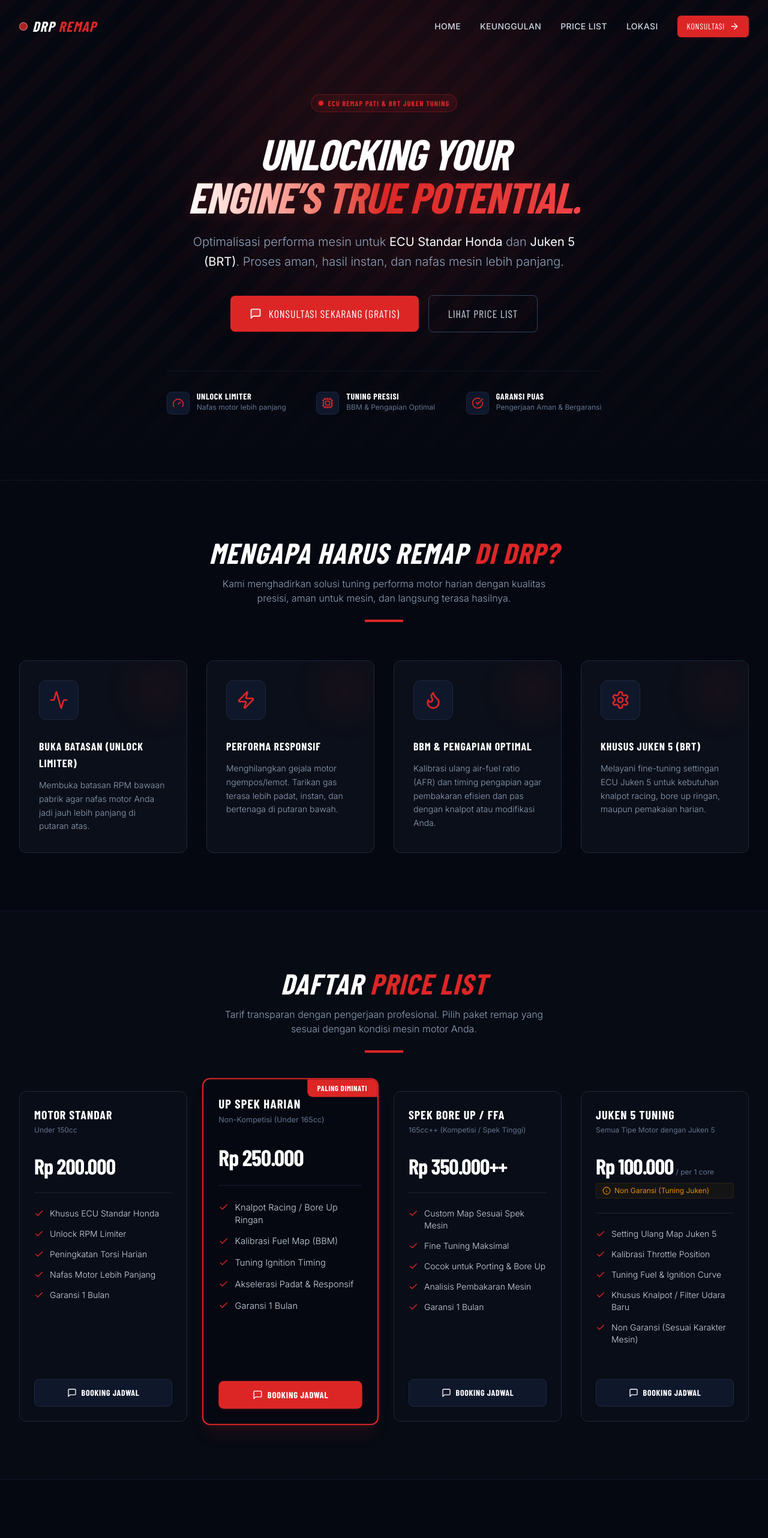
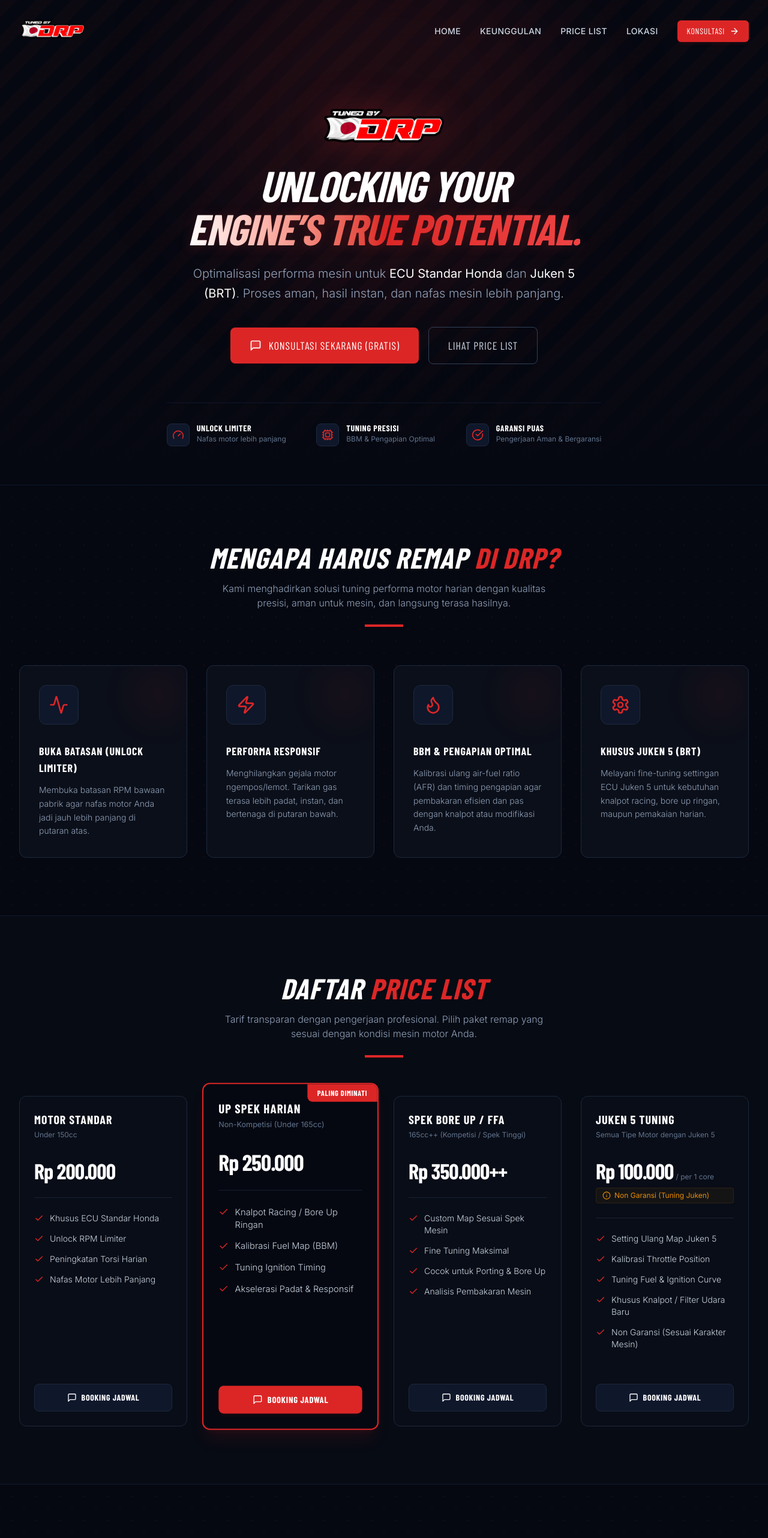
Before and after one commit to mahendraloka/drp-remap, a React (Vite) app: page / in a window 1280 px wide. Shown: the top 2564 px of the page at 60% size. Built offline with nearby package versions, Linux system fonts and the light colour scheme; a web font is replaced by a local one.

Commit message:
feat: integrasi logo resmi DRP dan optimasi responsivitas tampilan mobile

```diff
--- a/src/components/FAQ.jsx
+++ b/src/components/FAQ.jsx
@@ -23,7 +23,7 @@
     },
     {
       question: "Apakah pengerjaan remap ini bergaransi?",
-      answer: "Ya, kami memberikan garansi setting ulang gratis selama 1 bulan apabila dirasa kurang pas atau ingin disesuaikan kembali (berlaku untuk semua kategori remap ECU standar)."
+      answer: "Ya, kami memberikan garansi setting ulang 1x selama tidak ganti spesifikasi motor apabila dirasa kurang pas atau ingin disesuaikan kembali (berlaku untuk semua kategori remap ECU standar)."
     }
   ];
 
--- a/src/components/Footer.jsx
+++ b/src/components/Footer.jsx
@@ -1,4 +1,5 @@
 import React from 'react';
+import logoDrp from '../assets/logodrp.png';
 
 export default function Footer() {
   return (
@@ -8,10 +9,7 @@
 
           {/* Logo Brand */}
           <div className="flex items-center">
-            <span className="inline-block w-2.5 h-2.5 bg-drp-red rounded-full mr-2"></span>
-            <span className="font-racing text-lg font-black italic tracking-wider text-white">
-              DRP <span className="text-drp-red">REMAP</span>
-            </span>
+            <img src={logoDrp} alt="DRP Remap" className="h-8 sm:h-[72px] w-auto object-contain opacity-90" />
           </div>
 
           {/* Copyright text */}
--- a/src/components/Hero.jsx
+++ b/src/components/Hero.jsx
@@ -1,5 +1,6 @@
 import React, { useState, useEffect } from 'react';
 import { MessageSquare, Gauge, Cpu, CheckCircle } from 'lucide-react';
+import logoDrp from '../assets/logodrp.png';
 
 export default function Hero() {
   const [waLink, setWaLink] = useState('');
@@ -28,15 +29,13 @@
 
       <div className="relative max-w-5xl mx-auto px-4 sm:px-6 lg:px-8 text-center z-10">
 
-        {/* Badge */}
-        <div className="inline-flex items-center gap-2 px-3 py-1.5 rounded-full bg-drp-red/10 border border-drp-red/30 mb-8 animate-fade-in-down">
-          <span className="flex h-2 w-2 relative">
-            <span className="animate-ping absolute inline-flex h-full w-full rounded-full bg-drp-red opacity-75"></span>
-            <span className="relative inline-flex rounded-full h-2 w-2 bg-drp-red"></span>
-          </span>
-          <span className="font-racing text-xs tracking-widest text-drp-red uppercase font-bold">
-            ECU REMAP PATI & BRT JUKEN TUNING
-          </span>
+        {/* Hero Logo */}
+        <div className="flex justify-center mb-2 sm:-mb-12">
+          <img
+            src={logoDrp}
+            alt="DRP Remap Logo"
+            className="h-24 sm:h-44 md:h-52 w-auto object-contain drop-shadow-[0_0_30px_rgba(220,38,38,0.25)]"
+          />
         </div>
 
         {/* Main Heading */}
--- a/src/components/Lokasi.jsx
+++ b/src/components/Lokasi.jsx
@@ -3,7 +3,7 @@
 
 export default function Lokasi() {
   const [copied, setCopied] = React.useState(false);
-  const alamatLengkap = "DRP Remap ECU, Kec. Margoyoso (Pati Area), Kabupaten Pati, Jawa Tengah 59154";
+  const alamatLengkap = "DRP Remap ECU Pati, Kaborongan, Pati Lor, Kec. Pati, Kabupaten Pati, Jawa Tengah 59111";
 
   const handleCopy = () => {
     navigator.clipboard.writeText(alamatLengkap);
@@ -106,7 +106,7 @@
           {/* Google Maps Embed */}
           <div className="lg:col-span-7 bg-[#0b0f19] border border-slate-800 rounded-xl overflow-hidden min-h-[300px] h-full relative">
             <iframe
-              src="https://www.google.com/maps/embed?pb=!1m18!1m12!1m3!1d126804.8115629199!2d111.00030584999999!3d-6.75151525!2m3!1f0!2f0!3f0!3m2!1i1024!2i768!4f13.1!3m3!1m2!1s0x2e70d24c0d0a7905%3A0x3027a764d7667d0!2sKec.%20Pati%2C%20Kabupaten%20Pati%2C%20Jawa%20Tengah!5e0!3m2!1sid!2sid!4v1700000000000!5m2!1sid!2sid"
+              src="https://www.google.com/maps/embed?pb=!1m18!1m12!1m3!1d31697.177363937415!2d111.03054100087331!3d-6.75189989949509!2m3!1f0!2f0!3f0!3m2!1i1024!2i768!4f13.1!3m3!1m2!1s0x2e70d2549ede92f1%3A0xeb398a85a2b6bd5e!2sApril%20Olshop!5e0!3m2!1sid!2sid!4v1782846841237!5m2!1sid!2sid"
               className="w-full h-full min-h-[350px] border-0 grayscale opacity-85 hover:grayscale-0 hover:opacity-100 transition-all duration-500"
               allowFullScreen=""
               loading="lazy"
--- a/src/components/Navbar.jsx
+++ b/src/components/Navbar.jsx
@@ -1,9 +1,16 @@
 import React, { useState, useEffect } from 'react';
 import { Menu, X, ArrowRight } from 'lucide-react';
+import logoDrp from '../assets/logodrp.png';
 
 export default function Navbar() {
   const [isScrolled, setIsScrolled] = useState(false);
   const [isOpen, setIsOpen] = useState(false);
+  const [waLink, setWaLink] = useState('');
+
+  const waNumbers = [
+    'https://wa.me/6281338245602?text=Halo%20DRP%20Remap,%20saya%20lihat%20dari%20website.%20Mau%20tanya-tanya/booking%20jadwal%20remap%20untuk%20motor%20saya%20dong.',
+    'https://wa.me/6287743632413?text=Halo%20DRP%20Remap,%20saya%20lihat%20dari%20website.%20Mau%20tanya-tanya/booking%20jadwal%20remap%20untuk%20motor%20saya%20dong.'
+  ];
 
   useEffect(() => {
     const handleScroll = () => {
@@ -14,6 +21,11 @@
       }
     };
     window.addEventListener('scroll', handleScroll);
+
+    // Choose WA number
+    const randomIndex = Math.random() < 0.5 ? 0 : 1;
+    setWaLink(waNumbers[randomIndex]);
+
     return () => window.removeEventListener('scroll', handleScroll);
   }, []);
 
@@ -24,13 +36,10 @@
         : 'bg-transparent py-5'
     }`}>
       <div className="max-w-7xl mx-auto px-4 sm:px-6 lg:px-8">
-        <div className="flex items-center justify-between h-12">
+        <div className="flex items-center justify-between h-14 sm:h-16">
           {/* Logo */}
           <a href="#home" className="flex items-center group">
-            <span className="inline-block w-3.5 h-3.5 bg-drp-red rounded-full mr-2 border border-white/60 animate-pulse"></span>
-            <span className="font-racing text-2xl font-black italic tracking-wider text-white">
-              DRP <span className="text-drp-red group-hover:text-white transition-colors duration-300">REMAP</span>
-            </span>
+            <img src={logoDrp} alt="DRP Remap" className="h-10 sm:h-28 w-auto object-contain" />
           </a>
 
           {/* Desktop Navigation */}
@@ -41,7 +50,9 @@
             <a href="#lokasi" className="text-sm font-medium tracking-wide uppercase hover:text-drp-red transition-colors duration-200">Lokasi</a>
 
             <a
-              href="#whatsapp-cta"
+              href={waLink}
+              target="_blank"
+              rel="noopener noreferrer"
               className="inline-flex items-center gap-2 bg-drp-red text-white font-racing text-sm tracking-wider uppercase px-4 py-2 rounded-md hover:bg-drp-red-dark transition-all duration-300 shadow-md shadow-drp-red/10 hover:shadow-drp-red/30 transform hover:-translate-y-0.5"
             >
               Konsultasi
@@ -98,7 +109,9 @@
           </a>
           <div className="pt-2 px-3">
             <a
-              href="#whatsapp-cta"
+              href={waLink}
+              target="_blank"
+              rel="noopener noreferrer"
               onClick={() => setIsOpen(false)}
               className="flex items-center justify-center gap-2 w-full bg-drp-red text-white text-center font-racing tracking-wider uppercase py-3 rounded-md hover:bg-drp-red-dark transition-all duration-300"
             >
--- a/src/components/PriceList.jsx
+++ b/src/components/PriceList.jsx
@@ -25,7 +25,6 @@
         "Unlock RPM Limiter",
         "Peningkatan Torsi Harian",
         "Nafas Motor Lebih Panjang",
-        "Garansi 1 Bulan"
       ]
     },
     {
@@ -38,7 +37,6 @@
         "Kalibrasi Fuel Map (BBM)",
         "Tuning Ignition Timing",
         "Akselerasi Padat & Responsif",
-        "Garansi 1 Bulan"
       ]
     },
     {
@@ -51,7 +49,6 @@
         "Fine Tuning Maksimal",
         "Cocok untuk Porting & Bore Up",
         "Analisis Pembakaran Mesin",
-        "Garansi 1 Bulan"
       ]
     },
     {
```
Also changed, not shown: src/assets/logodrp.png (added).
